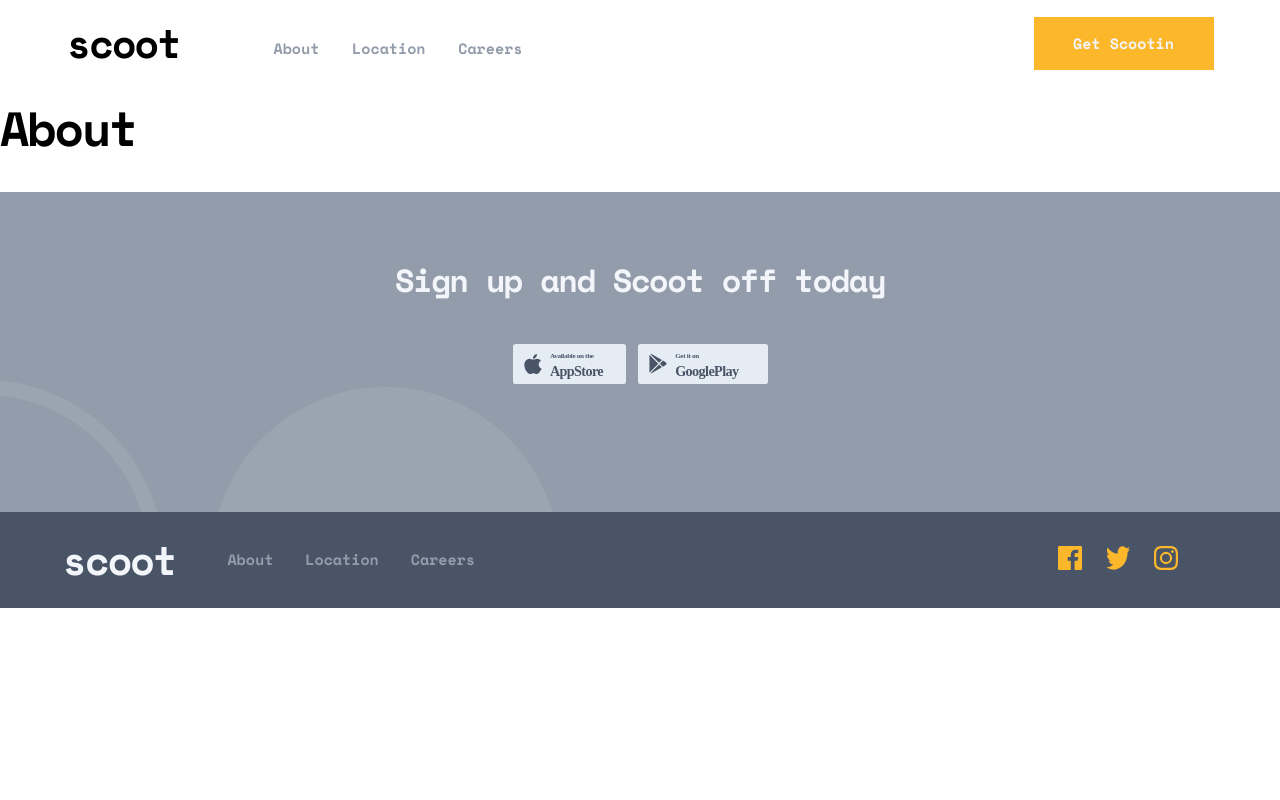
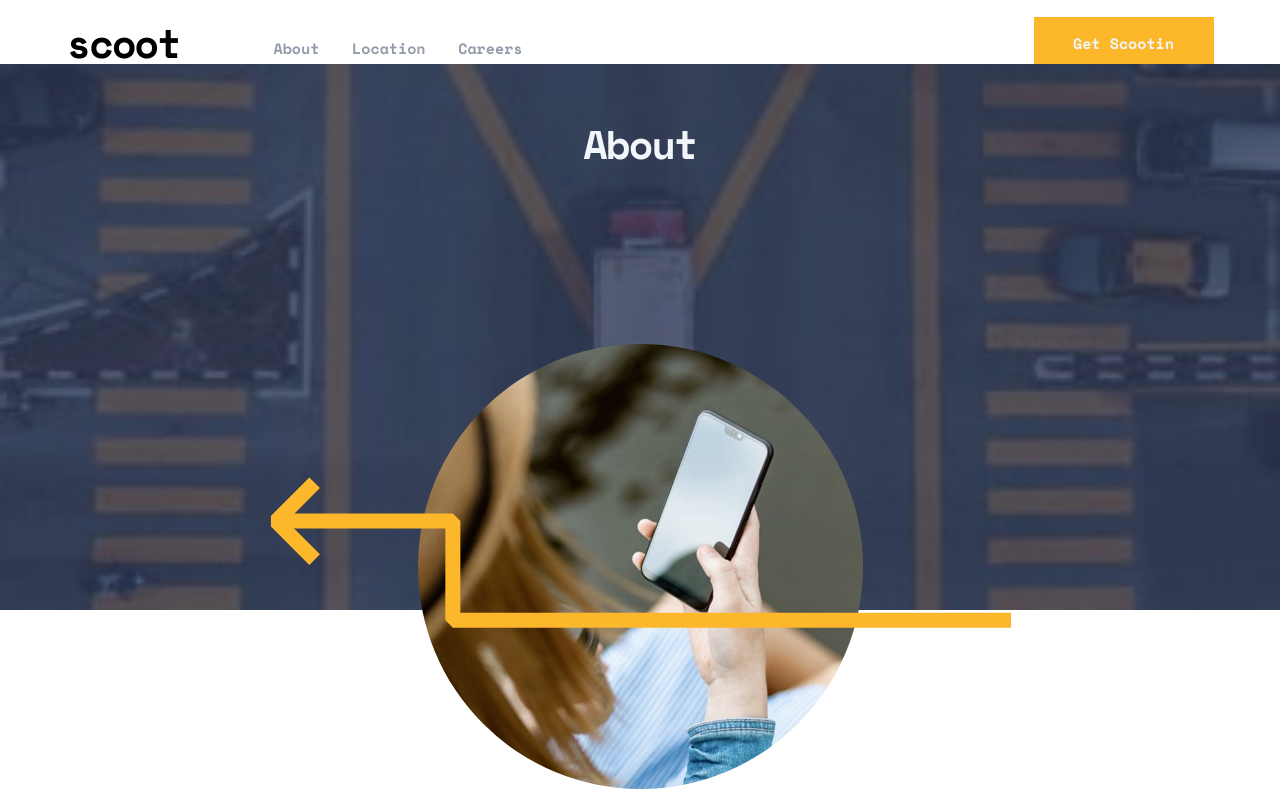
Before and after one commit to jNembhard/scoot, a React (Create React App) app: page /about in a window 1280 px wide. Shown: the top 800 px of the page. Built offline with nearby package versions, Linux system fonts and the light colour scheme.

Commit message:
improved value comp

```diff
--- a/src/App.js
+++ b/src/App.js
@@ -1,10 +1,9 @@
-// import logo from "./logo.svg";
 import styled from "styled-components";
 import HomeFeatures from "./molecules/HomeFeatures";
 import HomeHero from "./organisms/HomeHero";
 import { homefeatures } from "./data/homedata/homefeatures";
 import { arrowfeatures } from "./data/homedata/arrowfeatures";
-import ArrowFeatures from "./molecules/ArrowFeatures";
+import ArrowFeatures from "./molecules/features/ArrowFeatures";
 
 function App() {
   return (
@@ -22,7 +21,7 @@ function App() {
         ))}
       </HomeFeaturesWrap>
       <ArrowWrap>
-        {arrowfeatures.map((arrowfeature) => (
+        {arrowfeatures.slice(0, 3).map((arrowfeature) => (
           <ArrowFeatures
             key={arrowfeature.id}
             id={arrowfeature.id}
@@ -41,7 +40,7 @@ function App() {
 export default App;
 
 const HomeFeaturesWrap = styled.div`
-  margin: 800px 32px 120px;
+  margin: 800px 32px 0;
 `;
 
 const ArrowWrap = styled.div`
--- a/src/data/homedata/arrowfeatures.js
+++ b/src/data/homedata/arrowfeatures.js
@@ -25,4 +25,30 @@ export const arrowfeatures = [
     description:
       "Our payment is as easy as one two three. We accept most credit cards and debit cards. You can also link your PayPal account inside the app. Need to pay later? No worries! You can defer payment for up to a month.",
   },
+  {
+    id: 4,
+    image: process.env.PUBLIC_URL + "/assets/images/digital-era.jpg",
+    arrowimage:
+      process.env.PUBLIC_URL + "/assets/patterns/left-upward-arrow.svg",
+    title: "Mobility for the digital era",
+    description:
+      "Getting around should be simple (and even fun!) for everyone. We embrace technology to provide low cost, smart access to scooters at your fingertips.",
+  },
+  {
+    id: 5,
+    image: process.env.PUBLIC_URL + "/assets/images/better-living.jpg",
+    arrowimage: process.env.PUBLIC_URL + "/assets/patterns/right-arrow.svg",
+    title: "Better urban living",
+    description:
+      "We’re helping connect cities and bring people closer together. Our scooters are also fully-electric and we offset the minimal carbon footprint for each ride.",
+  },
+  {
+    id: 6,
+    image: process.env.PUBLIC_URL + "/assets/images/join-us.jpg",
+    arrowimage:
+      process.env.PUBLIC_URL + "/assets/patterns/left-downward-arrow.svg",
+    title: "Better urban living",
+    description:
+      "We’re helping connect cities and bring people closer together. Our scooters are also fully-electric and we offset the minimal carbon footprint for each ride.",
+  },
 ];
--- /dev/null
+++ b/src/data/valuefeatures.js
@@ -0,0 +1,23 @@
+export const valuefeatures = [
+  {
+    id: 1,
+    image: process.env.PUBLIC_URL + "/assets/images/our-tech.jpg",
+    title: "Our tech",
+    description:
+      "We’re using cutting edge technology to drive accessible urban transportation forward. Our fully electric scooters are a joy to ride!",
+  },
+  {
+    id: 2,
+    image: process.env.PUBLIC_URL + "/assets/images/our-integrity.jpg",
+    title: "Our integrity",
+    description:
+      "We are fully committed to deliver a great yet safe, sustainable micro-mobility experience in every city we serve.",
+  },
+  {
+    id: 3,
+    image: process.env.PUBLIC_URL + "/assets/images/our-community.jpg",
+    title: "Our community",
+    description:
+      "We support every community we serve. All workers are paid a living wage based on their location and are Scoot employees.",
+  },
+];
--- /dev/null
+++ b/src/molecules/about/AboutHero.js
@@ -0,0 +1,41 @@
+import React from "react";
+import styled from "styled-components";
+
+const abouthero =
+  process.env.PUBLIC_URL + "/assets/images/mobile/about-hero-mobile.jpg";
+
+export default function AboutHero() {
+  return (
+    <AboutHeroWrapper>
+      <AboutHeroImageWrapper>
+        <AboutHeroImage src={abouthero} alt="about-hero" />
+      </AboutHeroImageWrapper>
+      <TitleWrap>
+        <MobileTitle>About</MobileTitle>
+      </TitleWrap>
+    </AboutHeroWrapper>
+  );
+}
+
+const AboutHeroWrapper = styled.section`
+  position: relative;
+  min-height: 160px;
+  display: flex;
+  align-items: center;
+  justify-content: center;
+`;
+const TitleWrap = styled.div`
+  position: absolute;
+`;
+const MobileTitle = styled.h3`
+  color: ${({ theme }) => theme.colors.snow};
+`;
+const AboutHeroImageWrapper = styled.div`
+  position: absolute;
+  width: 100%;
+  max-height: 160px;
+`;
+const AboutHeroImage = styled.img`
+  width: 100%;
+  height: auto;
+`;
--- /dev/null
+++ b/src/molecules/about/Value.js
@@ -0,0 +1,42 @@
+import React from "react";
+import styled from "styled-components";
+import ValueFeatures from "../features/ValueFeatures";
+import { valuefeatures } from "../../data/valuefeatures";
+
+function Value({ valuetitle }) {
+  return (
+    <ValueWrapper>
+      <TitleWrapper>
+        <Title>{valuetitle}</Title>
+      </TitleWrapper>
+      {valuefeatures.map((valuefeature) => (
+        <ValueFeatures
+          key={valuefeature.id}
+          id={valuefeature.id}
+          number={valuefeature.id}
+          image={valuefeature.image}
+          title={valuefeature.title}
+          description={valuefeature.description}
+        />
+      ))}
+    </ValueWrapper>
+  );
+}
+
+export default Value;
+
+const ValueWrapper = styled.section`
+  overflow: hidden;
+  display: flex;
+  flex-direction: column;
+  align-items: center;
+  justify-content: center;
+  margin: 0 32px;
+  margin-bottom: 145px;
+`;
+const TitleWrapper = styled.div``;
+const Title = styled.h4`
+  font-size: 32px;
+  line-height: 32px;
+  letter-spacing: -1.43px;
+`;
--- a/src/molecules/ArrowFeatures.js
+++ b/src/molecules/features/ArrowFeatures.js
@@ -1,6 +1,6 @@
 import React from "react";
 import styled from "styled-components";
-import ButtonScoot from "../atoms/ButtonScoot";
+import ButtonScoot from "../../atoms/ButtonScoot";
 
 export default function ArrowFeatures({
   image,
@@ -22,9 +22,11 @@ export default function ArrowFeatures({
           <h4>{title}</h4>
           <p>{description}</p>
         </ContentContainer>
-        <ButtonWrapper>
-          <ButtonScoot word="learn more" />
-        </ButtonWrapper>
+        {(numbers < 4 || numbers > 5) && (
+          <ButtonWrapper>
+            <ButtonScoot word="learn more" />
+          </ButtonWrapper>
+        )}
       </FeaturesContentWrapper>
     </ArrowFeaturesWrapper>
   );
@@ -41,11 +43,10 @@ const ArrowFeaturesWrapper = styled.div`
 
 const ImageWrapper = styled.div`
   overflow: hidden;
-  margin-bottom: 56px;
 `;
 
 const Image = styled.img`
-  max-width: 100%;
+  width: 100%;
   border-radius: 100%;
   height: auto;
 `;
@@ -53,8 +54,10 @@ const ArrowImageWrapper = styled.div`
   position: absolute;
   max-width: 100%;
   height: auto;
-  top: ${({ numbers }) => (numbers === 1 ? "173px" : "7px")};
-  right: ${({ numbers }) => (numbers === 2 ? "200px" : "inherit")};
+  top: ${({ numbers }) =>
+    numbers === 1 ? "173px" : numbers === 4 ? "133px" : "7px"};
+  right: ${({ numbers }) =>
+    numbers === 2 ? "200px" : numbers === 5 ? "140px" : "inherit"};
   left: ${({ numbers }) => (numbers === 3 ? "130px" : "inherit")};
 `;
 const ArrowImage = styled.img``;
@@ -70,6 +73,9 @@ const FeaturesContentWrapper = styled.div`
 const ContentContainer = styled.div`
   h4 {
     color: ${({ theme }) => theme.colors.darkNavy};
+    font-size: 32px;
+    letter-spacing: -1.43px;
+    line-height: 32px;
   }
   p {
     color: ${({ theme }) => theme.colors.dimGrey};
--- /dev/null
+++ b/src/molecules/features/ValueFeatures.js
@@ -0,0 +1,94 @@
+import React from "react";
+import styled from "styled-components";
+
+export default function ValueFeatures({ image, title, description, number }) {
+  return (
+    <ValueFeaturesWrapper>
+      <ImageWrapper>
+        <ValueImageContainer>
+          <ValueImage src={image} />
+        </ValueImageContainer>
+        <NumberWrapper>
+          <Number>0{number}</Number>
+        </NumberWrapper>
+      </ImageWrapper>
+      <ValueContent>
+        <TitleWrapper>
+          <Title>{title}</Title>
+        </TitleWrapper>
+        <DescriptionWrapper>
+          <Description>{description}</Description>
+        </DescriptionWrapper>
+      </ValueContent>
+    </ValueFeaturesWrapper>
+  );
+}
+
+const ValueFeaturesWrapper = styled.div`
+  margin-bottom: 56px;
+  margin: 0 auto 80px;
+  display: flex;
+  align-items: center;
+  justify-content: center;
+  flex-direction: column;
+`;
+
+const ImageWrapper = styled.div`
+  position: relative;
+  display: inline-flex;
+  align-items: center;
+  justify-content: center;
+  flex-direction: column;
+  min-height: 288px;
+  margin-bottom: 80px;
+  min-width: 311px;
+`;
+const ValueImageContainer = styled.div`
+  overflow: hidden;
+  position: absolute;
+  z-index: 1;
+  min-width: 240px;
+  left: 34px;
+  right: 34px;
+`;
+
+const ValueImage = styled.img`
+  border-radius: 100%;
+  width: 100%;
+  height: auto;
+`;
+
+const NumberWrapper = styled.div`
+  position: absolute;
+  background-color: transparent;
+  top: 192px;
+  left: 110px;
+  z-index: 1;
+`;
+
+const Number = styled.h4`
+  border-radius: 100%;
+  background-color: ${({ theme }) => theme.colors.yellow};
+  padding: 34px;
+`;
+
+const ValueContent = styled.div`
+  display: inline-flex;
+  flex-direction: column;
+  align-items: center;
+  justify-content: center;
+`;
+const TitleWrapper = styled.div`
+  text-align: center;
+`;
+const Title = styled.h4`
+  margin: 0;
+`;
+
+const DescriptionWrapper = styled.div`
+  text-align: center;
+`;
+const Description = styled.p`
+  color: ${({ theme }) => theme.colors.dimGrey};
+  width: 100%;
+`;
--- a/src/organisms/Layout.js
+++ b/src/organisms/Layout.js
@@ -1,7 +1,7 @@
 import React from "react";
 // import styled from "styled-components";
 import Header from "../molecules/Header";
-import Footer from "../molecules/Footer/Footer";
+import Footer from "../molecules/footer/Footer";
 
 export default function Layout({ children }) {
   return (
--- a/src/pages/About.js
+++ b/src/pages/About.js
@@ -1,7 +1,31 @@
+import AboutHero from "../molecules/about/AboutHero";
+import ArrowFeatures from "../molecules/features/ArrowFeatures";
+import { arrowfeatures } from "../data/homedata/arrowfeatures.js";
+import Value from "../molecules/about/Value";
+import styled from "styled-components";
+
 export default function About() {
   return (
-    <div>
-      <h2>About</h2>
-    </div>
+    <>
+      <AboutHero />
+      <ArrowWrap>
+        {arrowfeatures.slice(3, 5).map((arrowfeature) => (
+          <ArrowFeatures
+            key={arrowfeature.id}
+            id={arrowfeature.id}
+            numbers={arrowfeature.id}
+            image={arrowfeature.image}
+            arrowimage={arrowfeature.arrowimage}
+            title={arrowfeature.title}
+            description={arrowfeature.description}
+          />
+        ))}
+      </ArrowWrap>
+      <Value valuetitle="Our values" />
+    </>
   );
 }
+
+const ArrowWrap = styled.div`
+  overflow: hidden;
+`;
```
